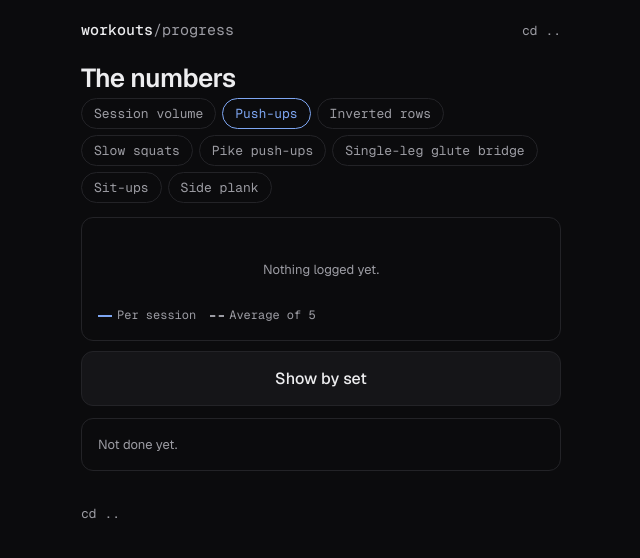
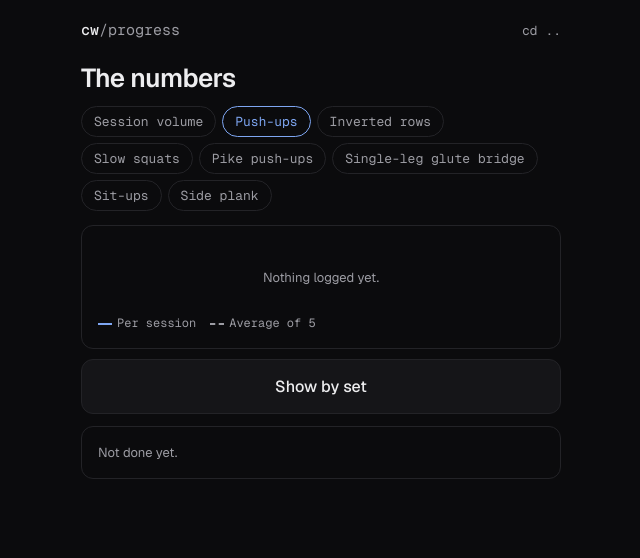
Before and after one commit to EdinGuso/calisthenics-workouts, a website with bundled scripts: page index.html in a window 1280 px wide. Both pictures are taken after a click on the button "/progress". Shown: the whole page, without its empty margins (319-959 px from the left). Built offline with nearby package versions, Linux system fonts and the light colour scheme.

Commit message:
feat(ui): rename to calisthenics-workouts and redraw the icons
Name calisthenics-workouts in the title, manifest and export file;
home-screen label "workouts" so iOS does not truncate it; header
prefix cw/. Icons show "cw" in Geist Mono on the site background.
Simplify the header markup, keep one cd .. link per screen, and drop
unused styles and the font preloads.

Co-Authored-By: Claude Opus 5.5 <noreply@anthropic.com>

```diff
--- a/css/app.css
+++ b/css/app.css
@@ -48,33 +48,24 @@ body{
 @media (prefers-reduced-motion:reduce){*{animation:none!important;transition:none!important}}
 :focus-visible{outline:2px solid var(--accent);outline-offset:3px}
 
-/* ---- path-style header: workouts/this-week, cd .. ---- */
+/* path-style header (cw/this-week) with a cd .. back link */
 .crumb{
   display:flex;justify-content:space-between;align-items:baseline;gap:12px;
-  font-family:var(--mono);font-size:15px;margin:0 0 18px
+  font-family:var(--mono);font-size:15px;color:var(--muted);margin:0 0 18px
 }
-.crumb .path{min-width:0;overflow:hidden;text-overflow:ellipsis;white-space:nowrap}
-.crumb .app{color:var(--fg);font-weight:500}
-.crumb .sub{color:var(--muted)}
-.cd{
-  font-family:var(--mono);font-size:13px;color:var(--muted);padding:6px 0;flex:none
-}
+.crumb b{color:var(--fg);font-weight:500}
+.cd{font-family:var(--mono);font-size:13px;color:var(--muted);padding:6px 0}
 .cd:active{color:var(--accent)}
-.cd-foot{display:block;margin-top:28px}
 
-.label,.eyebrow{
-  font-family:var(--mono);font-size:13px;font-weight:400;color:var(--muted);
-  margin:0 0 10px;letter-spacing:0;text-transform:none
-}
-h1{font-family:var(--display);font-size:26px;font-weight:600;letter-spacing:-.02em;margin:0 0 4px;line-height:1.2}
+.label{font-family:var(--mono);font-size:13px;font-weight:400;color:var(--muted);margin:0 0 10px}
+h1{font-family:var(--display);font-size:26px;font-weight:600;letter-spacing:-.02em;margin:0 0 12px;line-height:1.2}
 h2.label{margin:30px 0 10px}
 p{margin:0 0 10px}
 .dim{color:var(--muted)}
 .small{font-size:13px}
-.mono{font-family:var(--mono)}
 .date{font-family:var(--mono);font-size:13px;color:var(--muted);margin:0 0 16px}
 
-.card{border:1px solid var(--line);border-radius:var(--r);padding:16px;transition:border-color .2s}
+.card{border:1px solid var(--line);border-radius:var(--r);padding:16px}
 .card + .card{margin-top:12px}
 .card.accent{border-color:var(--accent)}
 
@@ -236,7 +227,6 @@ button{font-family:inherit;font-size:16px;color:inherit;border:none;background:n
   z-index:50;opacity:0;pointer-events:none;transition:opacity .25s
 }
 .toast.on{opacity:1}
-hr{border:none;border-top:1px solid var(--line);margin:18px 0}
 input,textarea{user-select:text;-webkit-user-select:text}
 input[type=number].plain{
   width:100%;padding:12px;border-radius:10px;background:var(--soft);border:1px solid var(--line);
--- a/index.html
+++ b/index.html
@@ -10,9 +10,7 @@
 <meta name="theme-color" content="#0b0b0d">
 <link rel="manifest" href="manifest.webmanifest">
 <link rel="apple-touch-icon" href="icon-180.png">
-<title>workouts</title>
-<link rel="preload" href="fonts/geist-400.woff2" as="font" type="font/woff2" crossorigin>
-<link rel="preload" href="fonts/geist-mono-400.woff2" as="font" type="font/woff2" crossorigin>
+<title>calisthenics-workouts</title>
 <link rel="stylesheet" href="css/app.css">
 </head>
 <body>
@@ -20,7 +18,7 @@
 
 <!-- ============ HOME ============ -->
 <section id="s-home" class="screen on">
-  <div class="crumb"><span class="path"><span class="app">workouts</span><span class="sub">/this-week</span></span></div>
+  <div class="crumb"><span><b>cw</b>/this-week</span></div>
   <h1>This week</h1>
   <p class="date" id="home-date"></p>
 
@@ -65,7 +63,7 @@
 
 <!-- ============ WARM-UP ============ -->
 <section id="s-warm" class="screen">
-  <div class="crumb"><span class="path"><span class="app">workouts</span><span class="sub">/warm-up</span></span></div>
+  <div class="crumb"><span><b>cw</b>/warm-up</span></div>
   <div class="timerwrap">
     <div class="bigtime rest" id="wu-time">0:45</div>
   </div>
@@ -114,7 +112,7 @@
 
 <!-- ============ REST ============ -->
 <section id="s-rest" class="screen">
-  <div class="crumb"><span class="path"><span class="app">workouts</span><span class="sub">/<span id="r-label">rest</span></span></span></div>
+  <div class="crumb"><span><b>cw</b>/<span id="r-label">rest</span></span></div>
   <div class="timerwrap" style="padding-top:30px">
     <svg class="ring" id="r-ring" width="220" height="220" viewBox="0 0 220 220">
       <circle class="track" cx="110" cy="110" r="98" fill="none" stroke="#232327" stroke-width="6"/>
@@ -134,7 +132,7 @@
 
 <!-- ============ FEEDBACK ============ -->
 <section id="s-fb" class="screen">
-  <div class="crumb"><span class="path"><span class="app">workouts</span><span class="sub">/one-question</span></span></div>
+  <div class="crumb"><span><b>cw</b>/one-question</span></div>
   <h1 id="fb-name"></h1>
   <p class="dim" id="fb-q">How did that feel at the target?</p>
   <div class="fb">
@@ -146,7 +144,7 @@
 
 <!-- ============ DONE ============ -->
 <section id="s-done" class="screen">
-  <div class="crumb"><span class="path"><span class="app">workouts</span><span class="sub">/logged</span></span></div>
+  <div class="crumb"><span><b>cw</b>/logged</span></div>
   <h1 id="d-title">Session banked</h1>
   <div class="card">
     <div class="weekline">
@@ -166,7 +164,7 @@
 
 <!-- ============ STATS ============ -->
 <section id="s-stats" class="screen">
-  <div class="crumb"><span class="path"><span class="app">workouts</span><span class="sub">/progress</span></span><button class="cd" data-go="s-home">cd ..</button></div>
+  <div class="crumb"><span><b>cw</b>/progress</span><button class="cd" data-go="s-home">cd ..</button></div>
   <h1>The numbers</h1>
   <div class="chips" id="st-chips"></div>
   <div class="card">
@@ -177,12 +175,11 @@
     <button class="btn" id="st-mode">Show by set</button>
   </div>
   <div class="card" style="margin-top:12px" id="st-summary"></div>
-  <button class="cd cd-foot" data-go="s-home">cd ..</button>
 </section>
 
 <!-- ============ ACHIEVEMENTS ============ -->
 <section id="s-ach" class="screen">
-  <div class="crumb"><span class="path"><span class="app">workouts</span><span class="sub">/milestones</span></span><button class="cd" data-go="s-home">cd ..</button></div>
+  <div class="crumb"><span><b>cw</b>/milestones</span><button class="cd" data-go="s-home">cd ..</button></div>
   <h1>Nothing here can be lost</h1>
   <div class="card" style="margin-top:14px">
     <div class="metalab">Total load moved</div>
@@ -190,12 +187,11 @@
     <div class="small dim" id="a-tonnage-note"></div>
   </div>
   <div id="a-list"></div>
-  <button class="cd cd-foot" data-go="s-home">cd ..</button>
 </section>
 
 <!-- ============ SETTINGS ============ -->
 <section id="s-set" class="screen">
-  <div class="crumb"><span class="path"><span class="app">workouts</span><span class="sub">/settings</span></span><button class="cd" data-go="s-home">cd ..</button></div>
+  <div class="crumb"><span><b>cw</b>/settings</span><button class="cd" data-go="s-home">cd ..</button></div>
   <h1>Housekeeping</h1>
 
   <h2 class="label">/bodyweight</h2>
@@ -226,7 +222,6 @@
     <button class="btn btn-ghost" id="cfg-reset">Erase everything</button>
   </div>
 
-  <button class="cd cd-foot" data-go="s-home">cd ..</button>
 </section>
 
 </div>
--- a/js/store.js
+++ b/js/store.js
@@ -26,7 +26,7 @@ export function hasBw(db){ return typeof db.bw === "number" && db.bw > 0; }
 
 /* Export and import files. */
 export function exportJson(db){ return JSON.stringify(db,null,2); }
-export function exportName(now = new Date()){ return "workouts-" + now.toISOString().slice(0,10) + ".json"; }
+export function exportName(now = new Date()){ return "calisthenics-workouts-" + now.toISOString().slice(0,10) + ".json"; }
 
 export const OLD_FILE = "This file is from the old version";
 export const BAD_FILE = "That file did not read";
--- a/package.json
+++ b/package.json
@@ -1,5 +1,5 @@
 {
-  "name": "ledger",
+  "name": "calisthenics-workouts",
   "private": true,
   "type": "module",
   "scripts": {
--- a/sw.js
+++ b/sw.js
@@ -1,9 +1,9 @@
-/* workouts service worker.
+/* calisthenics-workouts service worker.
    Cache first so the app opens instantly with no signal, then refresh in the
    background so an update you push lands on the next launch. Your training
    data lives in localStorage and is never touched by any of this. */
 
-const CACHE = "workouts-v3";
+const CACHE = "calisthenics-workouts-v3";
 const FILES = [
   "./",
   "./index.html",
```
Also changed, not shown: icon-180.png, icon-192.png, icon-512.png, manifest.webmanifest.
